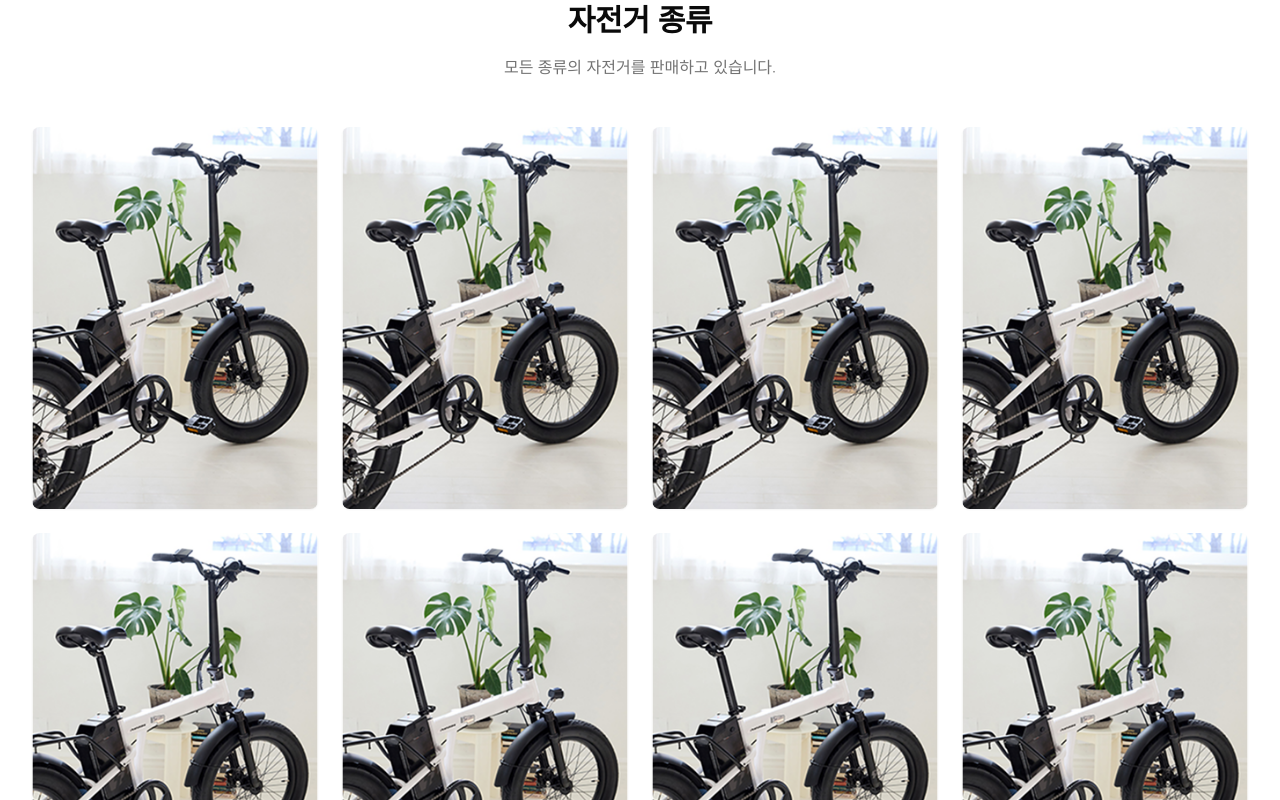
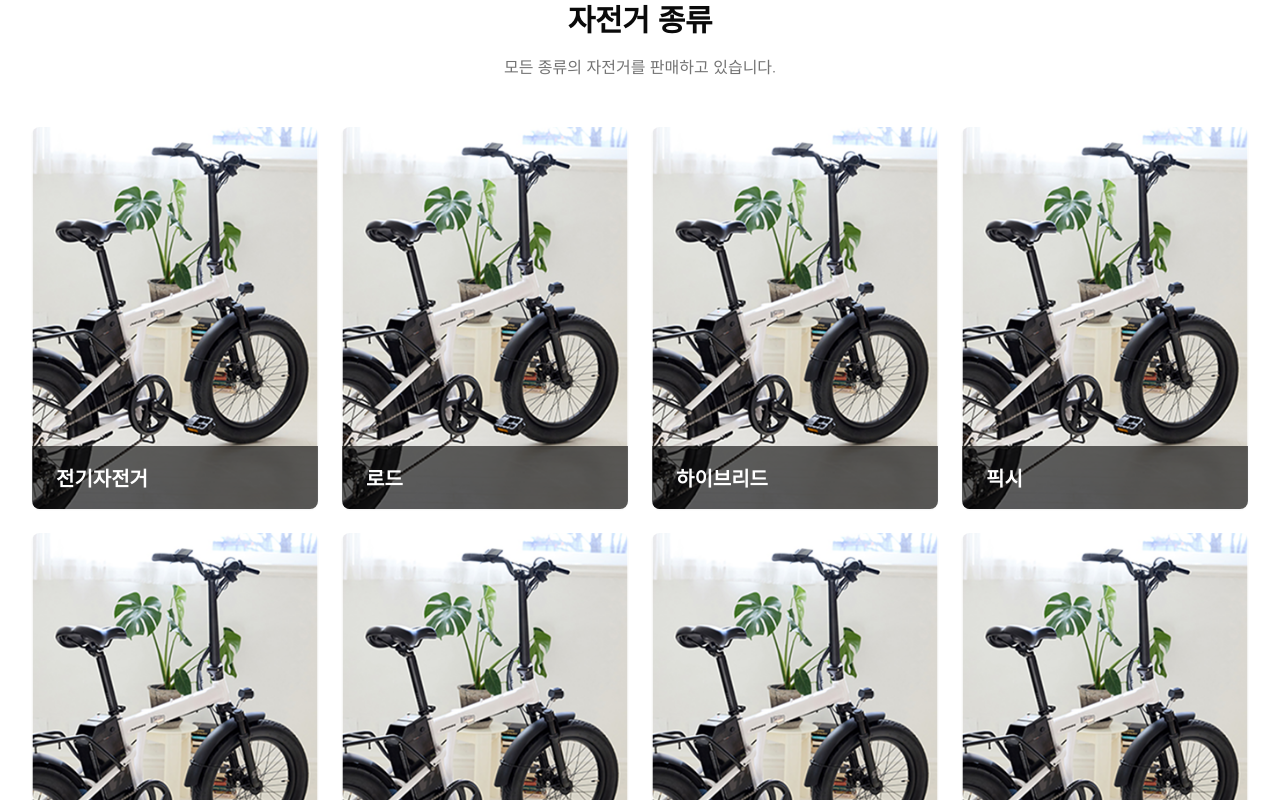
Before and after one commit to yoonth95/cycle-web, a Next.js app: page / in a window 1280 px wide. Shown: the part 1300-2100 px from the top of the page. Built offline with nearby package versions, Linux system fonts and the light colour scheme.

Commit message:
Feat: 자전거 타입 종류 섹션에 이미지 호버 효과 및 설명, 버튼 추가

```diff
--- a/src/components/features/home/bicycle-types-section/desktop-bicycle-types.tsx
+++ b/src/components/features/home/bicycle-types-section/desktop-bicycle-types.tsx
@@ -1,6 +1,8 @@
 import Image from "next/image";
 import { Card } from "@/components/ui/card";
+import { Button } from "@/components/ui/button";
 import { AspectRatio } from "@/components/ui/aspect-ratio";
+import { cn } from "@/utils/cn";
 import type { BicycleTypesSectionType } from "@/types/home";
 
 const DesktopBicycleTypes = ({ data }: { data: BicycleTypesSectionType["bicycleTypes"] }) => {
@@ -13,12 +15,59 @@ const DesktopBicycleTypes = ({ data }: { data: BicycleTypesSectionType["bicycleT
             key={bicycle.order}
             className="group overflow-hidden transition-all duration-300 cursor-pointer border-none"
           >
-            <AspectRatio ratio={3 / 4}>
-              <div className="absolute inset-0 flex items-center justify-center">
-                <div className="text-center">
-                  <div className="w-16 h-16 rounded-full flex items-center justify-center mx-auto mb-2">
-                    <Image src={bicycle.image} alt={bicycle.title} fill />
-                  </div>
+            <AspectRatio ratio={3 / 4} className="relative overflow-hidden">
+              <Image
+                src={bicycle.image}
+                alt={bicycle.title}
+                className="object-cover transition-all duration-500"
+                fill
+              />
+              <div
+                className={cn(
+                  "absolute inset-x-0 bottom-0",
+                  "flex flex-col justify-end",
+                  "py-[10px] px-6 md:py-4",
+                  "bg-black/60 group-hover:bg-black/70",
+                  "text-white",
+                  "overflow-hidden",
+                  "h-[2.75rem] md:h-[3.7rem] lg:h-[3.9rem] group-hover:h-full",
+                  "transition-all duration-500",
+                )}
+              >
+                <div
+                  className={cn(
+                    "transition-transform duration-500",
+                    "2xl:group-hover:-translate-y-64",
+                    "lg:group-hover:-translate-y-56",
+                    "md:group-hover:-translate-y-50",
+                    "sm:group-hover:-translate-y-44",
+                  )}
+                >
+                  <h3
+                    className={cn(
+                      "heading-5 text-white",
+                      "text-base lg:text-[20px] md:text-[18px]",
+                    )}
+                  >
+                    {bicycle.title}
+                  </h3>
+                </div>
+
+                {/* 설명 - 호버 시에만 나타남 */}
+                <div className="absolute bottom-20 left-6 right-6 opacity-0 h-3/8 group-hover:opacity-100 translate-y-4 group-hover:translate-y-0 transition-all duration-300 delay-100">
+                  <p className={cn("body-large text-white", "text-sm md:text-base")}>
+                    {bicycle.description}
+                  </p>
+                </div>
+
+                {/* 버튼 - 호버 시에만 나타남 */}
+                <div className="absolute bottom-6 left-6 right-6 flex justify-end opacity-0 group-hover:opacity-100 translate-y-4 group-hover:translate-y-0 transition-all duration-300 delay-100">
+                  <Button
+                    variant="outline"
+                    className="bg-transparent hover:bg-transparent hover:text-white"
+                  >
+                    VIEW MORE
+                  </Button>
                 </div>
               </div>
             </AspectRatio>
```
